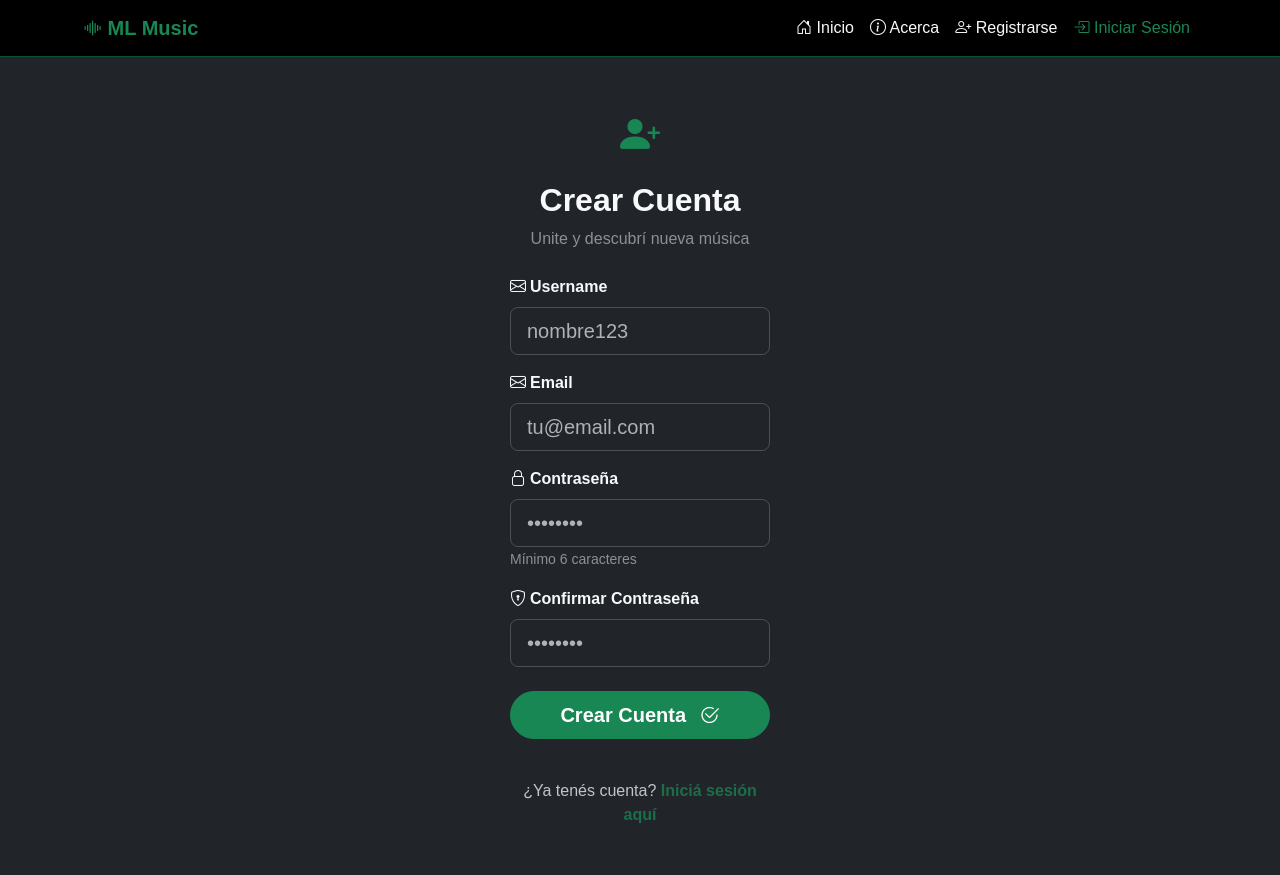
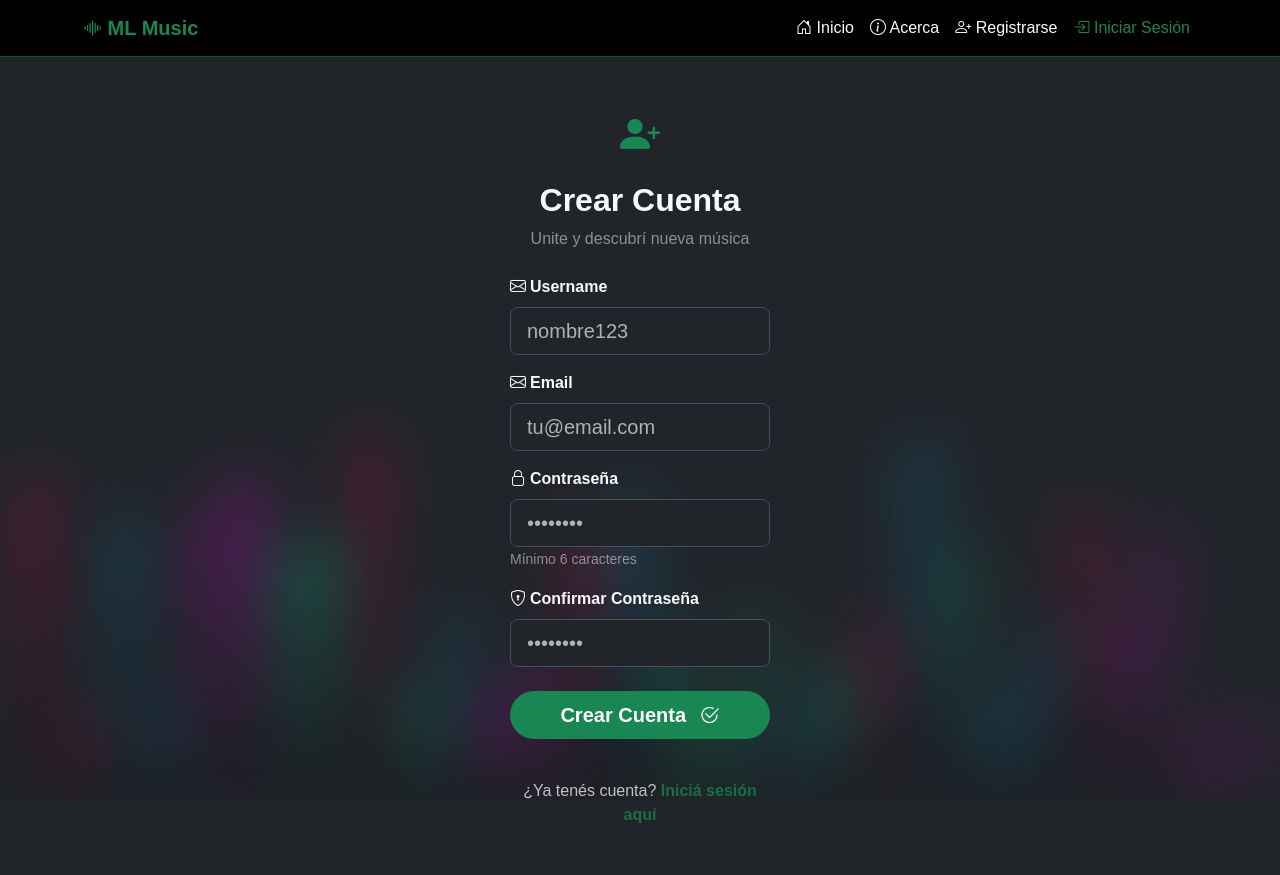
Before and after one commit to mario4796/TP_ML_PWIII, an ASP.NET Core app: page /Usuarios/Registro in a window 1280 px wide. Run offline with ASP.NET Core 8, Linux system fonts and the light colour scheme.

Commit message:
se agrego una animacion a la vista de login y registro

```diff
--- a/TP_ML_PWIII/Views/Usuarios/Login.cshtml
+++ b/TP_ML_PWIII/Views/Usuarios/Login.cshtml
@@ -7,6 +7,9 @@
     ViewData["Title"] = "Iniciar Sesión";
 }
 
+<div class="vumeter-background">
+    <div class="bars" id="bars-container"></div>
+</div>
 <section class="auth-section d-flex align-items-center justify-content-center position-relative overflow-hidden">
     <div class="auth-glow" aria-hidden="true"></div>
 
@@ -79,3 +82,5 @@
         </div>
     </div>
 </section>
+
+<script src="~/js/equalizer.js" />
--- a/TP_ML_PWIII/Views/Usuarios/Registro.cshtml
+++ b/TP_ML_PWIII/Views/Usuarios/Registro.cshtml
@@ -6,7 +6,9 @@
 @{
     ViewData["Title"] = "Crear Cuenta";
 }
-
+<div class="vumeter-background">
+    <div class="bars" id="bars-container"></div>
+</div>
 <section class="auth-section d-flex align-items-center justify-content-center position-relative overflow-hidden">
     <div class="auth-glow" aria-hidden="true"></div>
 
@@ -112,3 +114,5 @@
         </div>
     </div>
 </section>
+
+<script src="~/js/equalizer.js" />
--- a/TP_ML_PWIII/wwwroot/css/styles.css
+++ b/TP_ML_PWIII/wwwroot/css/styles.css
@@ -86,3 +86,79 @@
         transform: translateY(-5px);
         box-shadow: 0 8px 20px rgba(0, 0, 0, 0.4);
     }
+
+/* === LOGIN - REGISTRO (animaciones) === */
+.vumeter-background {
+    position: absolute;
+    inset: 0;
+    overflow: hidden;
+    z-index: -1;
+}
+
+.bars {
+    position: absolute;
+    inset: 0;
+    display: flex;
+    justify-content: space-evenly;
+    align-items: flex-end;
+    filter: blur(30px);
+    opacity: 0.45;
+    /*animation: moveBars 30s linear infinite alternate;*/
+}
+
+/* Movimiento lateral del grupo de barras */
+@keyframes moveBars {
+    0% {
+        transform: translateX(-3%);
+    }
+
+    100% {
+        transform: translateX(3%);
+    }
+}
+
+/* Cada barra */
+.bar {
+    background: linear-gradient(180deg, #00ffaa, #00aaff, #ff00ff);
+    border-radius: 12px;
+    transform-origin: bottom;
+    animation: vumeter 1.2s ease-in-out infinite;
+}
+
+/* Animación del efecto VU */
+@keyframes vumeter {
+    0%, 100% {
+        transform: scaleY(0.2);
+    }
+
+    50% {
+        transform: scaleY(1);
+    }
+}
+
+.login-container {
+    background: rgba(255, 255, 255, 0.1);
+    backdrop-filter: blur(10px);
+    border: 1px solid rgba(255, 255, 255, 0.2);
+    border-radius: 15px;
+    box-shadow: 0 8px 32px rgba(0, 0, 0, 0.25);
+    transition: box-shadow 0.3s ease;
+}
+
+    .login-container:hover {
+        box-shadow: 0 12px 40px rgba(0, 0, 0, 0.35);
+    }
+
+.login-card {
+    backdrop-filter: blur(18px);
+    background: rgba(255, 255, 255, 0.08);
+    border: 1px solid rgba(255, 255, 255, 0.2);
+    border-radius: 20px;
+}
+
+    /* Bootstrap limpio dentro */
+    .login-card .form-control,
+    .login-card .btn {
+        position: relative;
+        z-index: 2;
+    }
--- /dev/null
+++ b/TP_ML_PWIII/wwwroot/js/equalizer.js
@@ -0,0 +1,31 @@
+document.addEventListener("DOMContentLoaded", () => {
+    const container = document.getElementById("bars-container");
+    const numBars = 30; // más barras = fondo más denso
+    const colors = ["#00ffaa", "#00aaff", "#ff00ff", "#ff0055"];
+
+    for (let i = 0; i < numBars; i++) {
+        const bar = document.createElement("div");
+        bar.classList.add("bar");
+
+        // Ancho aleatorio entre 14px y 26px
+        const width = Math.floor(Math.random() * 12) + 14;
+
+        // Altura inicial aleatoria entre 30% y 90%
+        const height = Math.floor(Math.random() * 20) + 30;
+
+        // Duración y delay aleatorios
+        const duration = (Math.random() * 2.5 + 1.5).toFixed(2);
+        const delay = (Math.random() * 1.5).toFixed(2);
+
+        // Color aleatorio
+        const color = colors[Math.floor(Math.random() * colors.length)];
+
+        bar.style.width = `${width}px`;
+        bar.style.height = `${height}%`;
+        bar.style.background = `linear-gradient(180deg, ${color}, #000)`;
+        bar.style.animationDuration = `${duration}s`;
+        bar.style.animationDelay = `${delay}s`;
+
+        container.appendChild(bar);
+    }
+});
--- a/TP_ML_PWIII/wwwroot/js/site.js
+++ /dev/null
@@ -1,4 +0,0 @@
-// Please see documentation at https://learn.microsoft.com/aspnet/core/client-side/bundling-and-minification
-// for details on configuring this project to bundle and minify static web assets.
-
-// Write your JavaScript code.
```
Also changed, not shown: TP_ML_PWIII/TP_ML_PWIII.Web.csproj.
